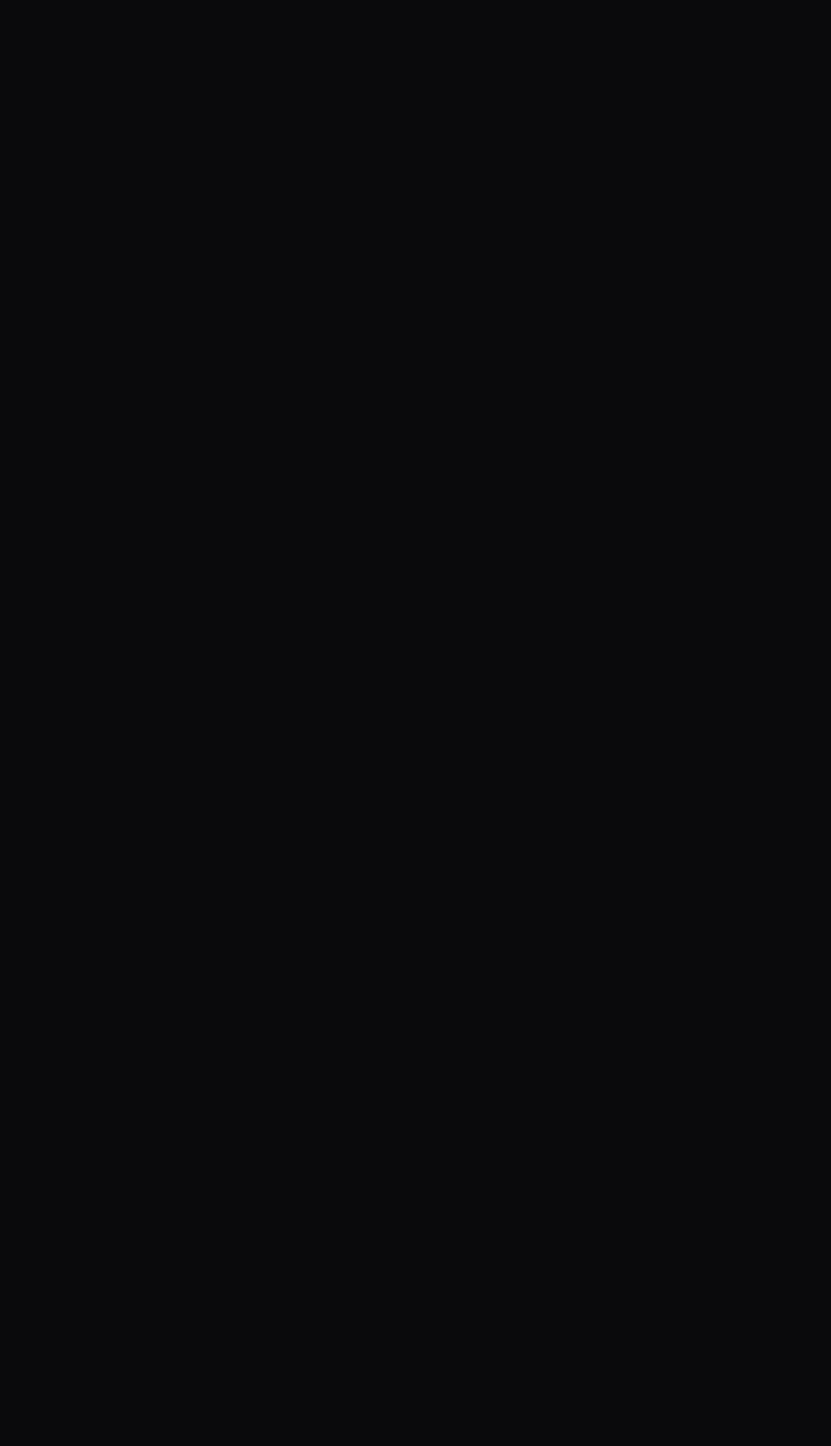
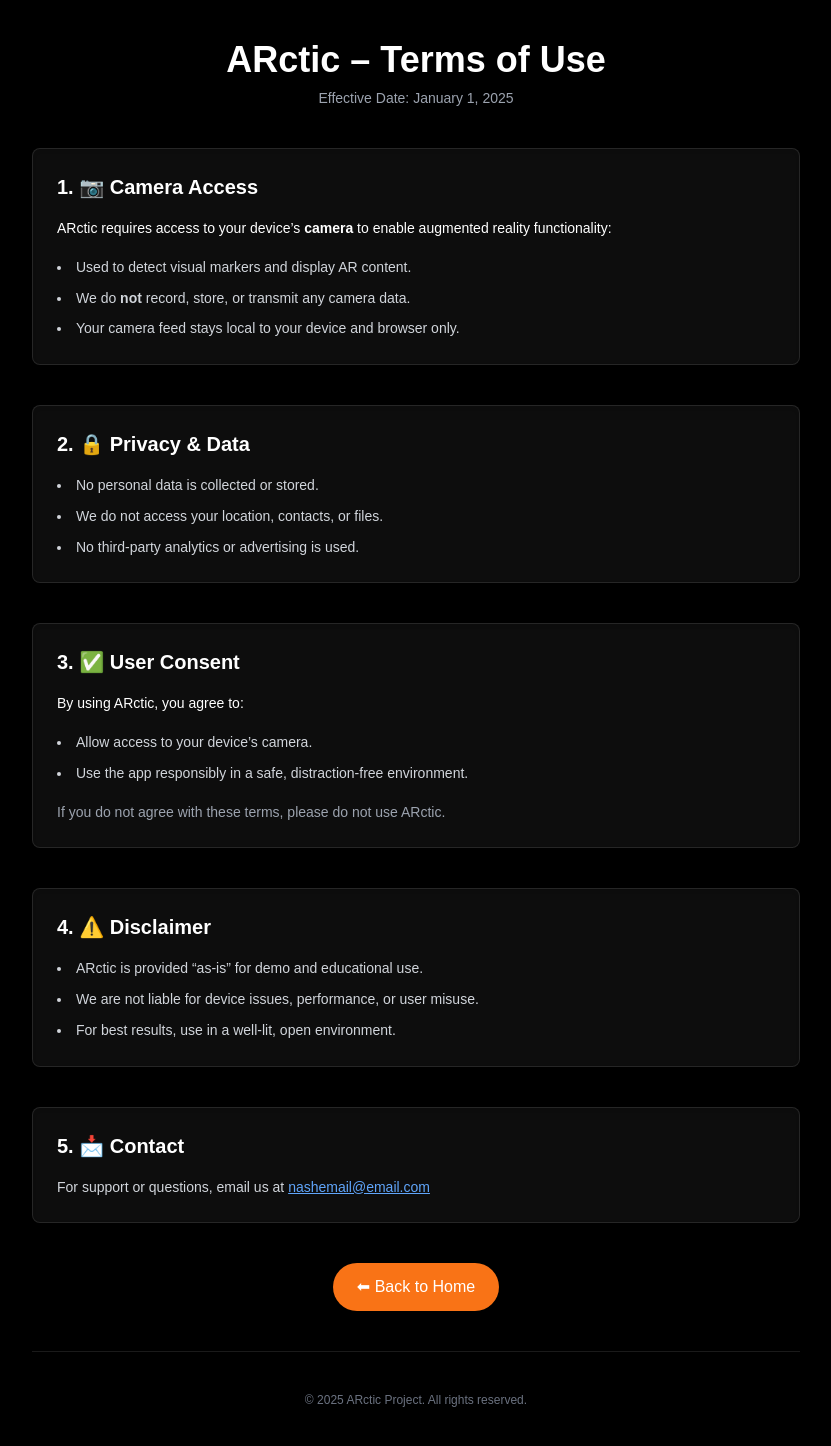
Before and after one commit to limarkdl/arctic, a Next.js app: page /terms in a window 1280 px wide. Shown: the whole page, without its empty margins (224-1055 px from the left). Before the commit the page ends 800 px from the top, so only its background shows below. Built offline with nearby package versions, Linux system fonts and the light colour scheme; a web font is replaced by a local one.

Commit message:
settings moved, terms of use added (neeed some adjustment for text)

```diff
--- a/src/app/page.tsx
+++ b/src/app/page.tsx
@@ -54,9 +54,15 @@ export default function Home() {
                     <Menu className="w-6 h-6 text-white" />
                 </button>
 
-                <Link href="/" className="hidden md:block">
-                    <HomeIcon className="text-white w-6 h-6" />
-                </Link>
+                <div className="hidden md:flex items-center gap-4">
+                    <Link href="/settings">
+                        <Settings className="text-white w-6 h-6" />
+                    </Link>
+                </div>
+
+                {/*<Link href="/" className="hidden md:block">*/}
+                {/*    <HomeIcon className="text-white w-6 h-6" />*/}
+                {/*</Link>*/}
             </header>
 
             {/* Hamburger Menu */}
@@ -106,8 +112,8 @@ export default function Home() {
                     {t.experience}<br />
                     {t.explore}
                 </p>
-                <a
-                    href="https://www.britannica.com/technology/augmented-reality"
+
+                <a href="https://www.britannica.com/technology/augmented-reality"
                     target="_blank"
                     rel="noopener noreferrer"
                     className="mt-2 text-sm text-blue-400 underline hover:text-blue-300 transition"
@@ -126,18 +132,14 @@ export default function Home() {
                             {t.howToPlay}
                         </div>
                     </Link>
-                    <button className="bg-white text-black py-2 rounded text-sm">
-                        {t.terms}
-                    </button>
+
+                    <Link href="/terms">
+                        <div className="bg-white text-black text-lg font-semibold py-3 rounded-lg text-center hover:bg-gray-100 transition">
+                            Terms of Use
+                        </div>
+                    </Link>
                 </div>
             </main>
-
-            {/* Page Icon */}
-            <div className="absolute bottom-6 right-6 hidden md:block">
-                <Link href="/settings">
-                    <Settings className="text-white w-6 h-6" />
-                </Link>
-            </div>
         </div>
     );
 }
--- a/src/app/terms/page.tsx
+++ b/src/app/terms/page.tsx
@@ -1,3 +1,107 @@
-export default function Page() {
-  return <div>Terms</div>;
-}
+'use client';
+
+import React from 'react';
+import Link from 'next/link';
+
+const TermsOfUse: React.FC = () => {
+  return (
+      <div className="bg-black text-white min-h-screen px-6 py-10 flex flex-col items-center">
+        <div className="max-w-3xl w-full space-y-10">
+          <header className="text-center">
+            <h1 className="text-4xl font-bold mb-2">ARctic – Terms of Use</h1>
+            <p className="text-sm text-gray-400">Effective Date: January 1, 2025</p>
+          </header>
+
+          {/* Sections */}
+          {[
+            {
+              title: '1. 📷 Camera Access',
+              content: (
+                  <>
+                    <p className="mb-4">
+                      ARctic requires access to your device’s <strong>camera</strong> to enable augmented reality functionality:
+                    </p>
+                    <ul className="list-disc list-inside space-y-2 text-gray-300">
+                      <li>Used to detect visual markers and display AR content.</li>
+                      <li>We do <strong>not</strong> record, store, or transmit any camera data.</li>
+                      <li>Your camera feed stays local to your device and browser only.</li>
+                    </ul>
+                  </>
+              ),
+            },
+            {
+              title: '2. 🔒 Privacy & Data',
+              content: (
+                  <ul className="list-disc list-inside space-y-2 text-gray-300">
+                    <li>No personal data is collected or stored.</li>
+                    <li>We do not access your location, contacts, or files.</li>
+                    <li>No third-party analytics or advertising is used.</li>
+                  </ul>
+              ),
+            },
+            {
+              title: '3. ✅ User Consent',
+              content: (
+                  <>
+                    <p className="mb-4">By using ARctic, you agree to:</p>
+                    <ul className="list-disc list-inside space-y-2 text-gray-300">
+                      <li>Allow access to your device’s camera.</li>
+                      <li>Use the app responsibly in a safe, distraction-free environment.</li>
+                    </ul>
+                    <p className="mt-4 text-gray-400">
+                      If you do not agree with these terms, please do not use ARctic.
+                    </p>
+                  </>
+              ),
+            },
+            {
+              title: '4. ⚠️ Disclaimer',
+              content: (
+                  <ul className="list-disc list-inside space-y-2 text-gray-300">
+                    <li>ARctic is provided “as-is” for demo and educational use.</li>
+                    <li>We are not liable for device issues, performance, or user misuse.</li>
+                    <li>For best results, use in a well-lit, open environment.</li>
+                  </ul>
+              ),
+            },
+            {
+              title: '5. 📩 Contact',
+              content: (
+                  <p className="text-gray-300">
+                    For support or questions, email us at{' '}
+                    <a
+                        href="mailto:your@email.com"
+                        className="text-blue-400 underline hover:text-blue-300 transition"
+                    >
+                      nashemail@email.com
+                    </a>
+                  </p>
+              ),
+            },
+          ].map(({ title, content }, index) => (
+              <section
+                  key={index}
+                  className="bg-white/5 p-6 rounded-lg border border-white/10 shadow-inner space-y-4"
+              >
+                <h2 className="text-xl font-semibold text-white">{title}</h2>
+                <div className="text-sm leading-relaxed">{content}</div>
+              </section>
+          ))}
+
+          <div className="text-center">
+            <Link href="/">
+              <button className="bg-orange-500 hover:bg-orange-600 text-white font-medium text-base py-3 px-6 rounded-full transition-all duration-200">
+                ⬅ Back to Home
+              </button>
+            </Link>
+          </div>
+
+          <footer className="text-center text-gray-500 text-xs pt-10 border-t border-white/10">
+            &copy; 2025 ARctic Project. All rights reserved.
+          </footer>
+        </div>
+      </div>
+  );
+};
+
+export default TermsOfUse;
```
